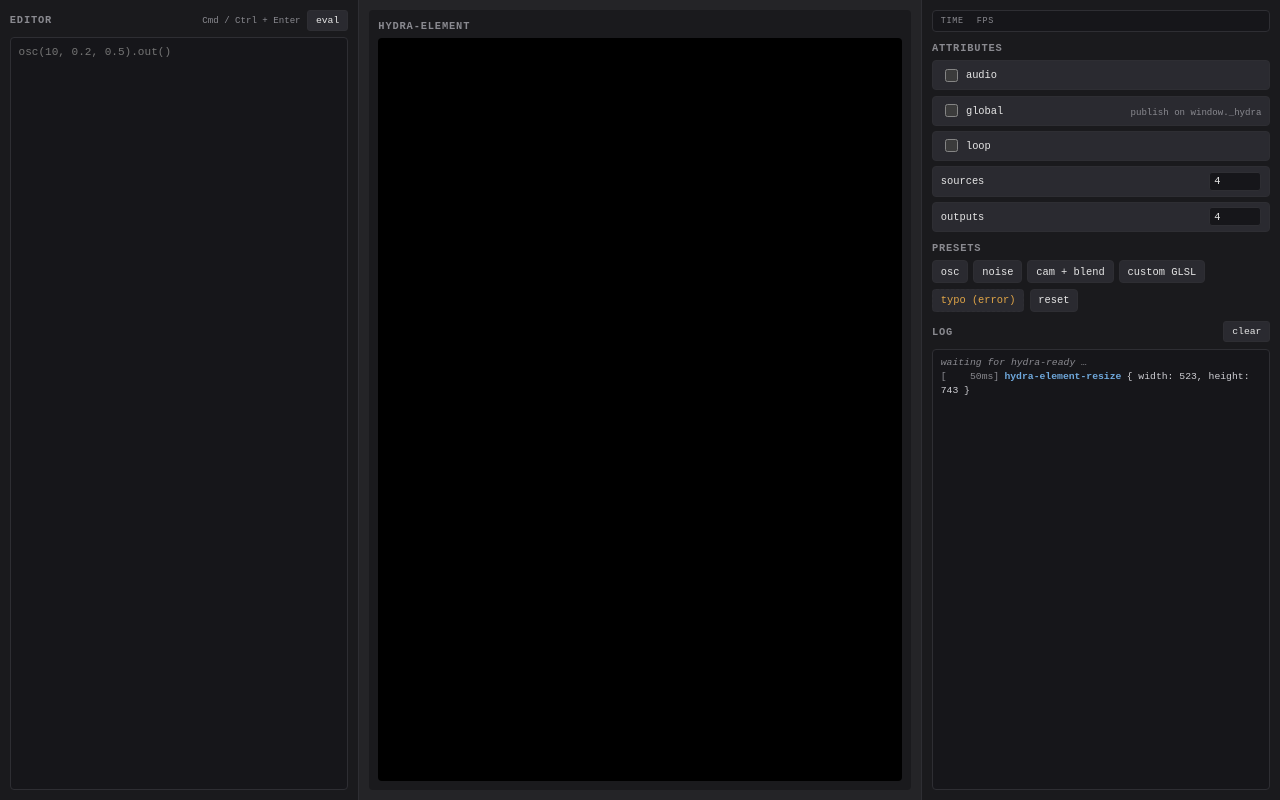
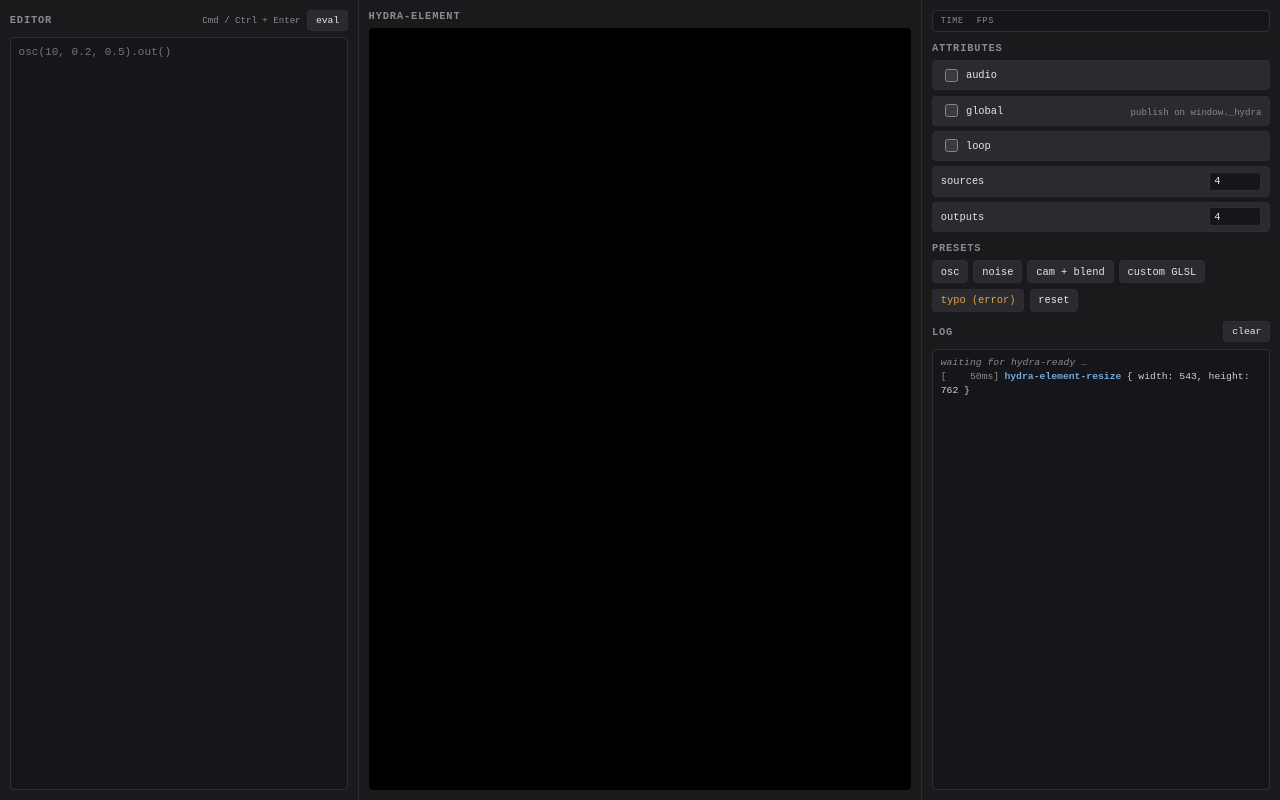
Before and after one commit to jdomizz/hydra-element, a website built with Vite: page index.html in a window 1280 px wide. Built offline with nearby package versions, Linux system fonts and the light colour scheme; what hydra-synth would draw is missing.

Commit message:
feat(playground): move canvas title outside the card, matching editor/log pattern
The center pane now mirrors the editor/log anatomy:
- .app__center holds the panel-bg area + the title in a .canvas__head
- .canvas-wrap is the inner card (black bg, rounded corners) holding
  <hydra-element>

Previously the title was inside the .panel--canvas wrapper alongside
the card, which broke the visual pattern. Now all three panes (editor,
canvas, log) follow the same shape: panel-bg surface → head row →
darker card.

```diff
--- a/index.html
+++ b/index.html
@@ -30,12 +30,12 @@
       </aside>
 
       <section class="app__center">
-        <section class="panel panel--canvas">
-          <h2 class="panel__title">hydra-element</h2>
-          <div class="canvas-wrap">
-            <hydra-element></hydra-element>
-          </div>
-        </section>
+        <header class="canvas__head">
+          <h2>hydra-element</h2>
+        </header>
+        <div class="canvas-wrap">
+          <hydra-element></hydra-element>
+        </div>
       </section>
 
       <aside class="app__right">
--- a/playground.css
+++ b/playground.css
@@ -52,35 +52,35 @@ body {
 
 .app__center {
   grid-area: center;
-  position: relative;
-  background: var(--bg);
+  background: var(--panel-bg);
+  padding: 0.75rem;
   display: flex;
   flex-direction: column;
-  padding: 0.75rem;
   min-height: 0;
 }
 
-.panel--canvas {
-  flex: 1 1 auto;
-  min-height: 0;
-  background: var(--panel-bg);
-  border-radius: 4px;
-  padding: 0.75rem;
+.canvas__head {
   display: flex;
-  flex-direction: column;
+  align-items: center;
+  justify-content: space-between;
+  margin-bottom: 0.5rem;
 }
 
-.panel__title {
-  margin: 0 0 0.5rem 0;
+.canvas__head h2 {
+  margin: 0;
+  font-size: 0.8rem;
+  text-transform: uppercase;
+  letter-spacing: 0.08em;
+  color: var(--muted);
 }
 
 .canvas-wrap {
   flex: 1 1 auto;
-  display: flex;
-  min-height: 0;
   background: #000;
   border-radius: 4px;
   overflow: hidden;
+  display: flex;
+  min-height: 0;
 }
 
 .canvas-wrap hydra-element {
@@ -381,7 +381,7 @@ body {
     min-height: 12rem;
   }
 
-  .panel--canvas {
+  .canvas-wrap {
     min-height: 50vh;
   }
 
```
